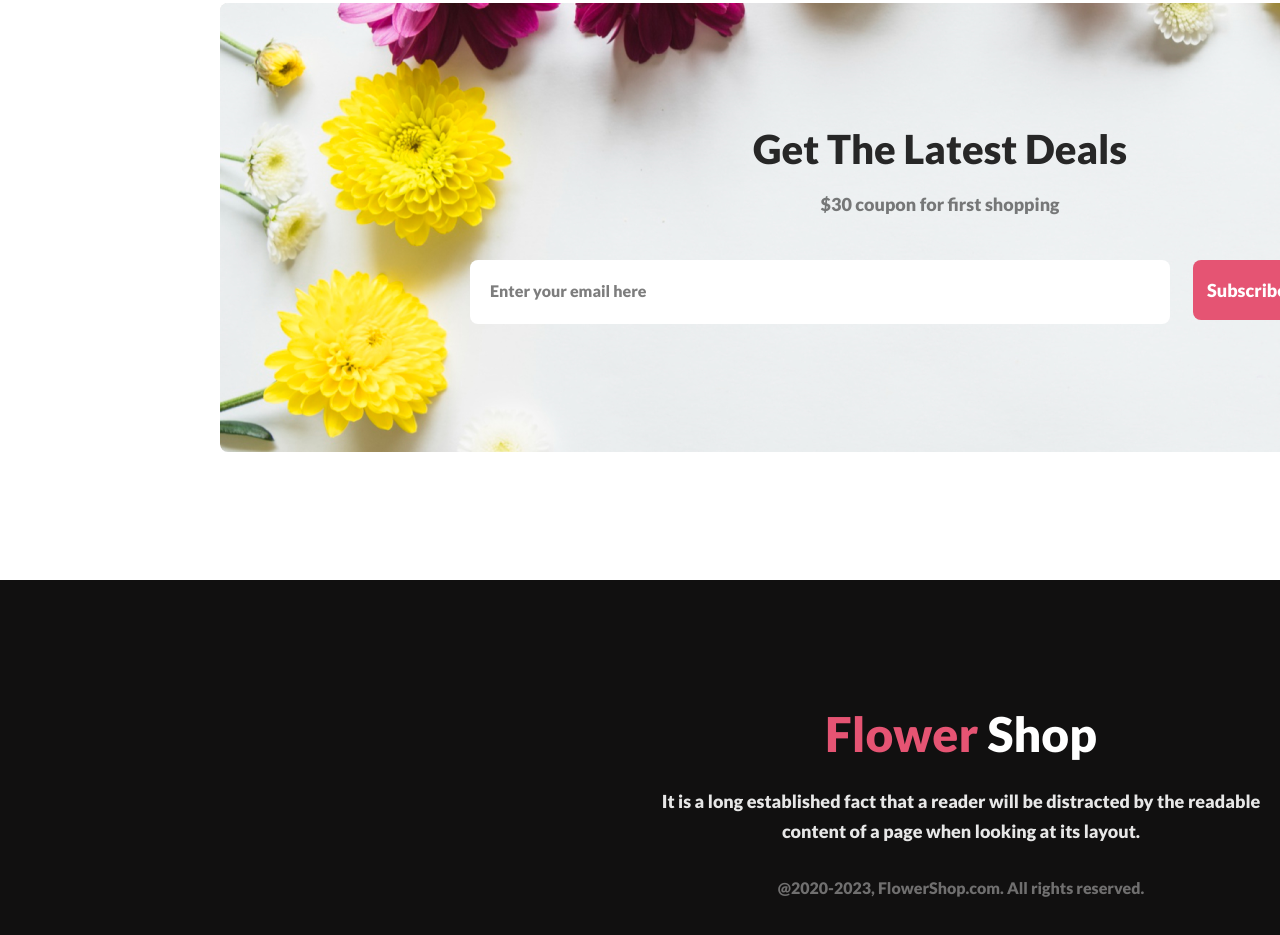
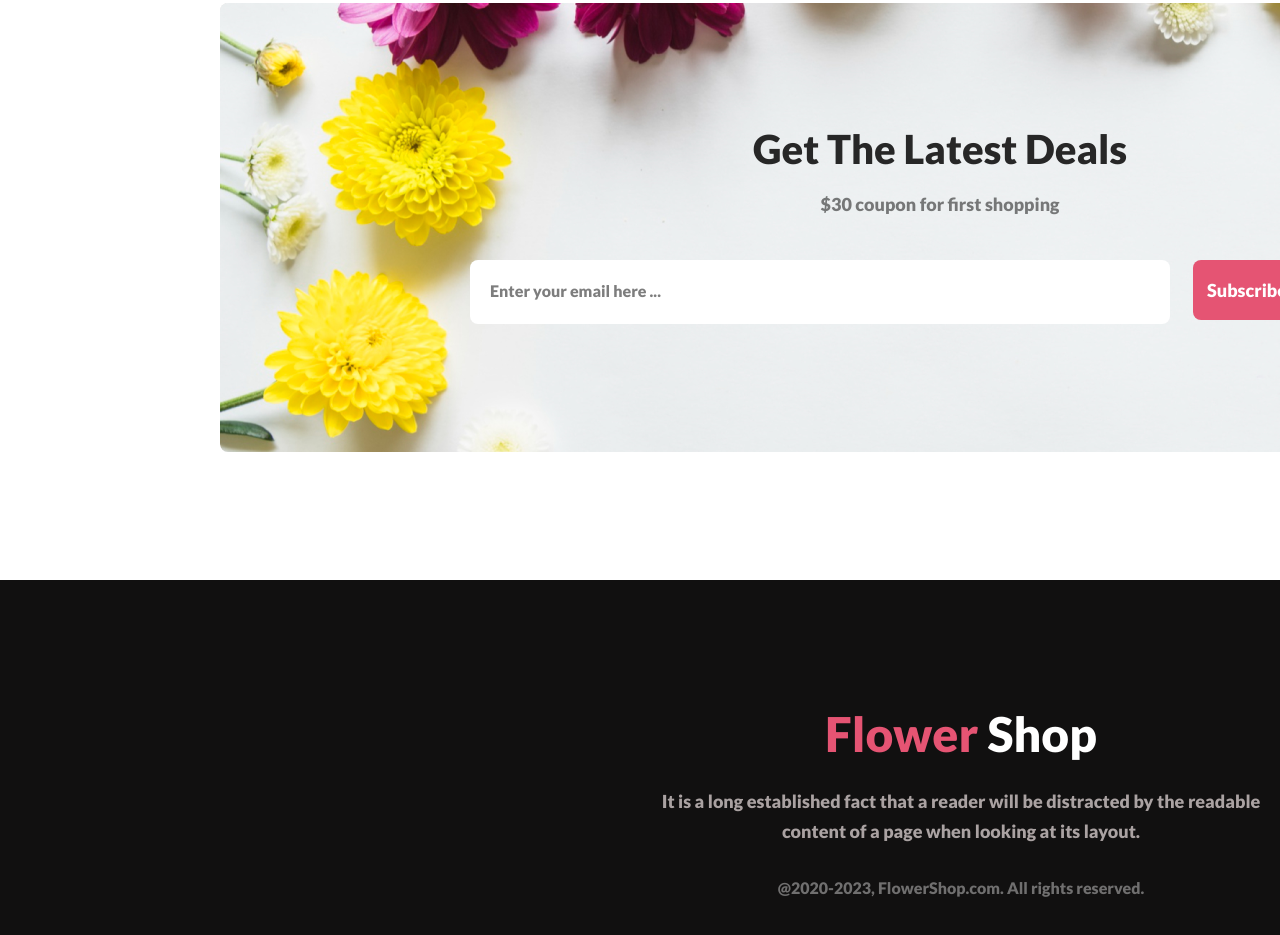
Before and after one commit to ripon4521/Assignment-1, a plain HTML site: page index.html in a window 1280 px wide. Shown: the part 4326-5261 px from the top of the page. Drawn offline with Linux system fonts and the light colour scheme.

Commit message:
fix email placeholder & footer description color

```diff
--- a/index.html
+++ b/index.html
@@ -117,7 +117,7 @@
             <h1 class="latest-deals-title">Get The Latest Deals</h1>
             <p class="latest-deals-description">$30 coupon for first shopping</p>
             <form>
-                <input class="email-section" type="email" placeholder="Enter your email here">
+                <input class="email-section" type="email" placeholder="Enter your email here ...">
                 <input class="btn" type="button" value="Subscribe Now">
             </form>
 
--- a/style.css
+++ b/style.css
@@ -282,6 +282,7 @@ form{
     padding-left: 20px;
     font-size: 16px;
     font-weight: 400;
+
 }
 .btn{
     width: 150px;
@@ -314,10 +315,10 @@ span{
     color: #E55473;
 }
 .footer-description{
-    color: rgba(255, 255, 255, 0.90);
+    color: #aaa2a2;
     text-align: center;
     font-size: 18px;
-    font-weight: 400;
+    font-weight: 400px;
     line-height: 30px;
     padding-top: 24px;
 }
@@ -325,6 +326,6 @@ span{
     color: rgba(255, 255, 255, 0.40);
     text-align: center;
     font-size: 16px;
-    font-weight: 400;
+    font-weight: 400px;
     padding-top: 32px;
 }
```
